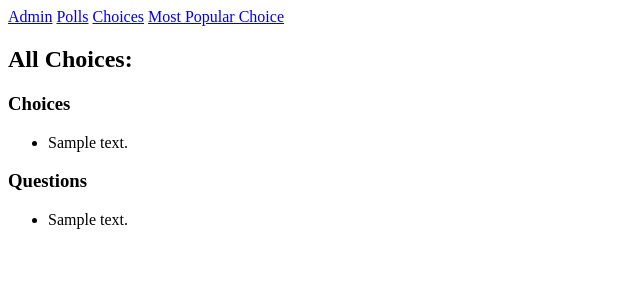
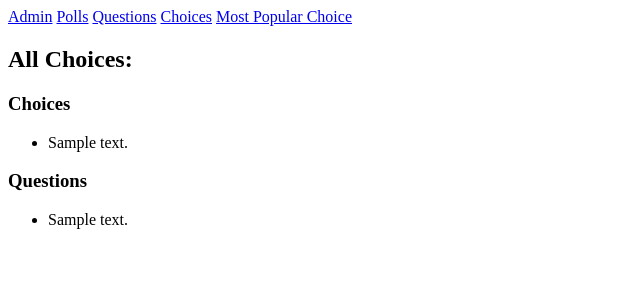
Before and after one commit to kyokley/CCTutorial, a Django app: page /polls/choices/ in a window 1280 px wide. Shown: the top 300 px of the page, without its empty margins (0-640 px from the left). Run offline with Django 3.2, Linux system fonts and the light colour scheme; tables that the repository leaves empty hold one stand-in row (values such as "Sample post").

Commit message:
Add Questions to header links

```diff
--- a/cctutorial/polls/templates/polls/base.html
+++ b/cctutorial/polls/templates/polls/base.html
@@ -5,6 +5,7 @@
     <body>
         <a href="{% url 'admin:index' %}">Admin</a>
         <a href="{% url 'polls:index' %}">Polls</a>
+        <a href="{% url 'polls:questions' %}">Questions</a>
         <a href="{% url 'polls:choices' %}">Choices</a>
         <a href="{% url 'polls:most-popular-choice' %}">Most Popular Choice</a>
 
--- a/cctutorial/polls/tests.py
+++ b/cctutorial/polls/tests.py
@@ -199,7 +199,7 @@ class TestQuestion(SeedDataBase):
     @pytest.fixture(autouse=True)
     def setUp(self, mocker):
         self.render_spy = mocker.spy(views, 'render')
-        self.url_name = 'polls:question'
+        self.url_name = 'polls:questions'
 
     def test_empty(self, client):
         Question.objects.all().delete()
--- a/cctutorial/polls/urls.py
+++ b/cctutorial/polls/urls.py
@@ -7,6 +7,6 @@ urlpatterns = [
     path('most-popular/', views.most_popular_choice, name='most-popular-choice'),
     re_path(r'choices/(?P<pk>\d+)/', views.choices, name='choices'),
     path('choices/', views.choices, name='choices'),
-    re_path('question/(?P<pub_date>[0-9]{4}[-/][0-9]{2}[-/][0-9]{2})/', views.question, name='question'),
-    re_path('question/', views.question, name='question'),
+    re_path('questions/(?P<pub_date>[0-9]{4}[-/][0-9]{2}[-/][0-9]{2})/', views.questions, name='questions'),
+    re_path('questions/', views.questions, name='questions'),
 ]
--- a/cctutorial/polls/views.py
+++ b/cctutorial/polls/views.py
@@ -5,7 +5,9 @@ from polls.models import Choice, Question
 
 
 def index(request):
-    latest_question_qs = Question.objects.only('pk', 'pub_date', 'question_text').order_by('-pub_date')[:5]
+    latest_question_qs = Question.objects.only('pk',
+                                               'pub_date',
+                                               'question_text').order_by('-pub_date')[:5]
     rendered = render(request, 'polls/index.html', {'questions': latest_question_qs})
     return rendered
 
@@ -14,7 +16,7 @@ def most_popular_choice(request):
     """
     After you have created a series of questions and choices,
     return the choice with the most votes of all choices. If there
-    are multiples with the same number of votes, return al. For
+    are multiples with the same number of votes, return all. For
     the choice, display the choice_text, number of votes and
     related Question id in the response below.
     """
@@ -24,8 +26,10 @@ def most_popular_choice(request):
     for choice in choices:
         questions.setdefault(choice.question, []).append(choice)
 
-    rendered = render(request, 'polls/choices.html', {'questions': questions,
-                                                      'header': 'Most Popular Choice(s):'})
+    rendered = render(request,
+                      'polls/most-popular-choice.html',
+                      {'questions': questions,
+                       'header': 'Most Popular Choice(s):'})
     return rendered
 
 
@@ -64,13 +68,7 @@ def _get_pub_date(pub_date):
     return pub_date
 
 
-def question(request, pub_date=None):
-    """
-    If a primary key is passed in, return only that choice object.
-    If no primary key is passed in, return all choices ordered by highest number of votes first.
-
-    Show the related question in both instances
-    """
+def questions(request, pub_date=None):
     pub_date = _get_pub_date(pub_date)
 
     # I'm a little confused about the goal for this method. I'm assuming we're
```
